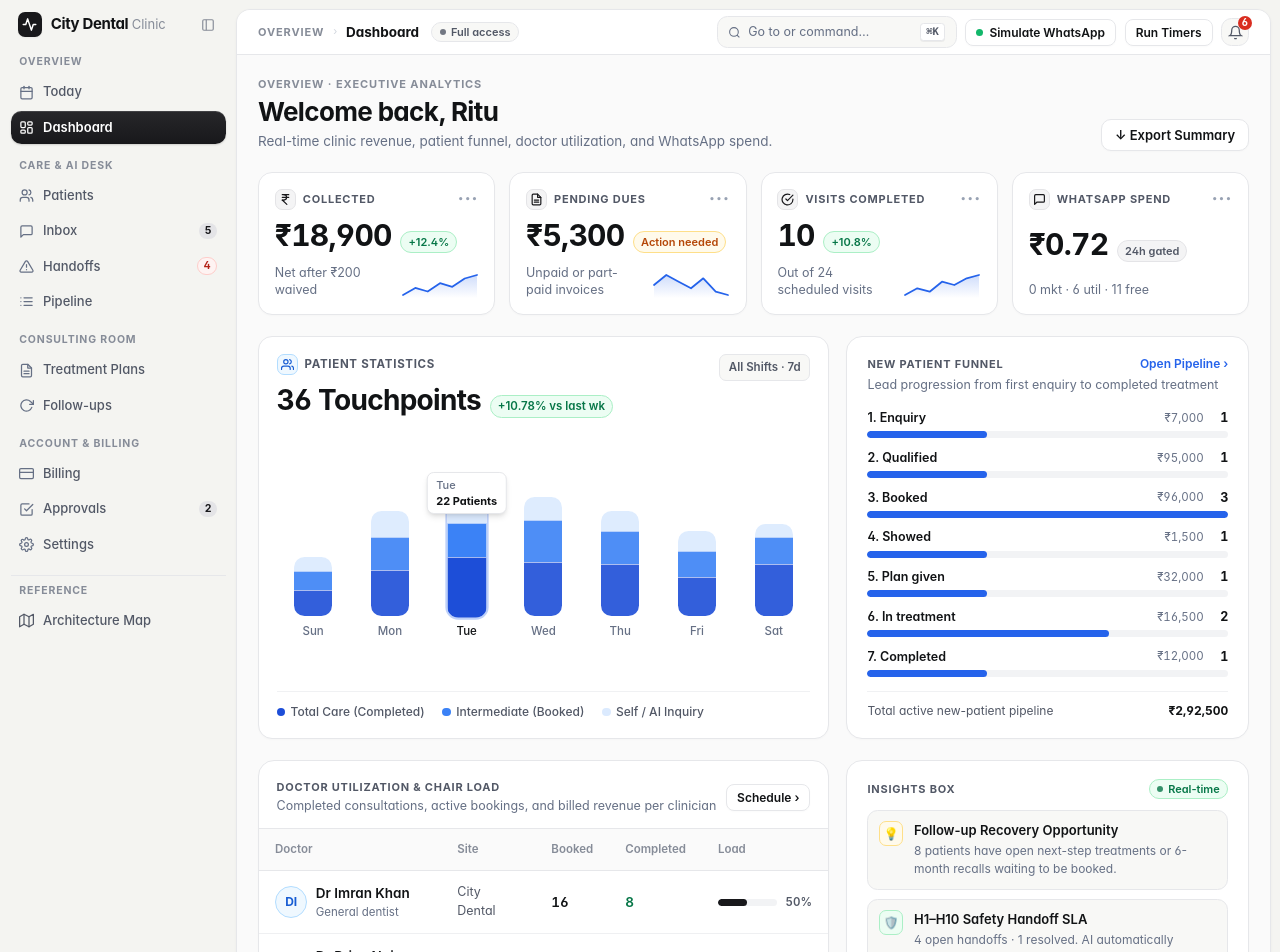
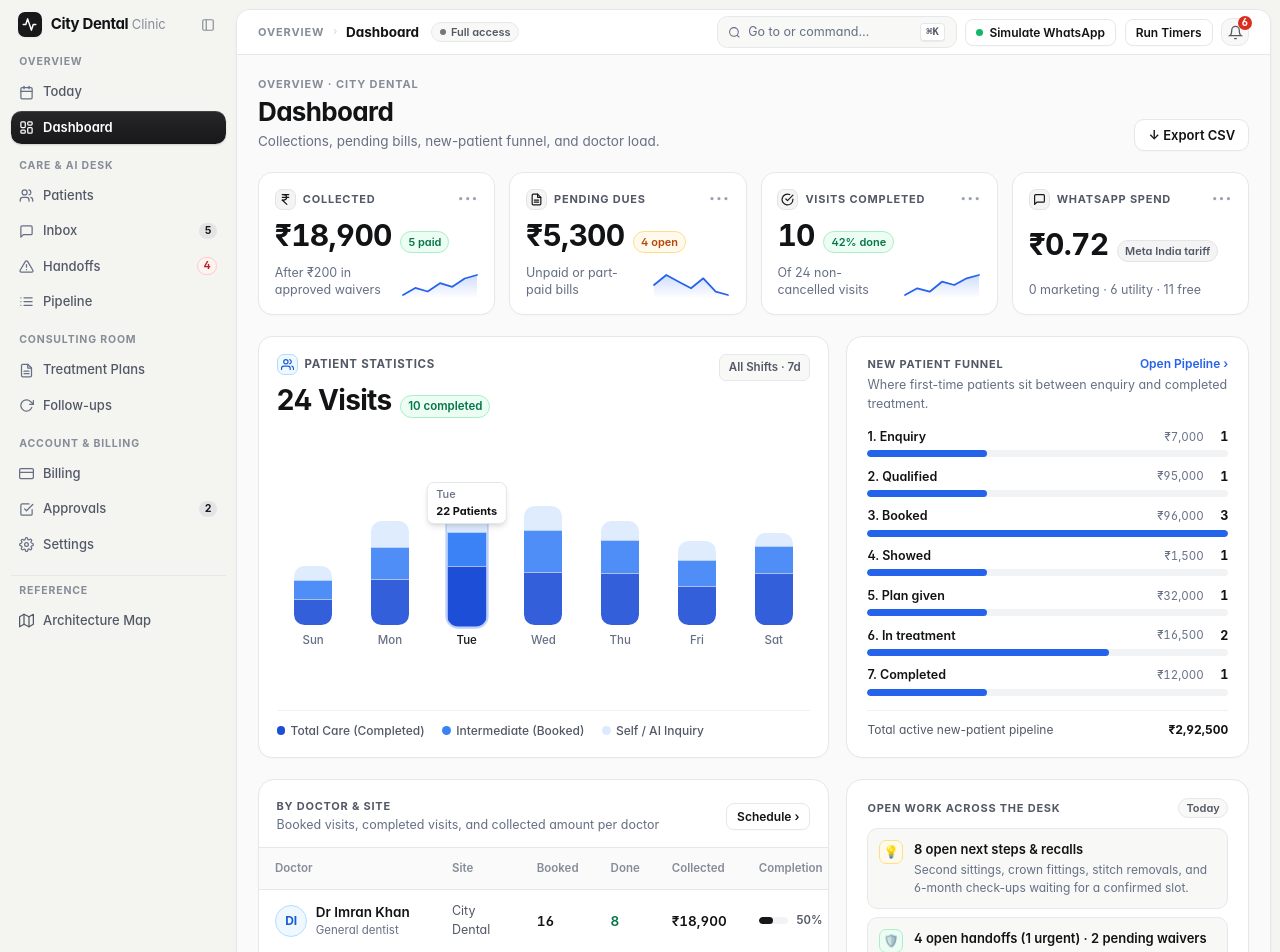
Before and after one commit to aloodamz/clinic-desk, a Next.js app: page /dashboard in a window 1280 px wide. Shown: the top 952 px of the page. Built offline with nearby package versions, Linux system fonts and the light colour scheme.

Commit message:
code optimisation

```diff
--- a/src/app/dashboard/page.tsx
+++ b/src/app/dashboard/page.tsx
@@ -74,22 +74,33 @@ export default function DashboardPage() {
   ];
 
   const openHandoffs = state.handoffs.filter((h) => h.status === "open").length;
-  const resolvedHandoffs = state.handoffs.filter((h) => h.status === "resolved").length;
+  const highPriorityHandoffs = state.handoffs.filter(
+    (h) => h.status === "open" && h.priority === "high",
+  ).length;
   const openSteps = state.nextSteps.filter((n) => n.status === "open").length;
+  const pendingWaivers = state.waivers.filter((w) => w.status === "pending").length;
+  const paidInvoicesCount = state.invoices.filter((i) =>
+    filterDocId ? i.doctorId === filterDocId && i.status === "paid" : i.status === "paid",
+  ).length;
+  const unpaidInvoicesCount = state.invoices.filter((i) =>
+    filterDocId ? i.doctorId === filterDocId && i.status !== "paid" : i.status !== "paid",
+  ).length;
 
   return (
     <div className="w-full flex flex-col gap-6">
-      {/* Top Header (Mitrasehat & Medoria style) */}
+      {/* Top Header */}
       <div className="flex flex-col sm:flex-row sm:items-end justify-between gap-4">
         <div>
           <div className="text-[11px] font-bold uppercase tracking-[0.08em] text-[#868C98] mb-1">
-            OVERVIEW · EXECUTIVE ANALYTICS
+            OVERVIEW · {state.settings.clinicName.toUpperCase()}
           </div>
           <h1 className="text-[26px] leading-tight font-bold tracking-tight text-[#111315]">
-            Welcome back, {user.name.split(" ")[0]}
+            Dashboard
           </h1>
           <p className="text-[13.5px] text-[#667085] mt-0.5">
-            Real-time clinic revenue, patient funnel, doctor utilization, and WhatsApp spend.
+            {isFunnelOnly
+              ? "New-patient funnel, recall progress, and WhatsApp message costs."
+              : "Collections, pending bills, new-patient funnel, and doctor load."}
           </p>
         </div>
 
@@ -101,23 +112,23 @@ export default function DashboardPage() {
                 onClick={() => setScope("all")}
                 className={`seg-btn ${scope === "all" ? "active" : ""}`}
               >
-                Full Clinic
+                All doctors
               </button>
               <button
                 type="button"
                 onClick={() => setScope("mine")}
                 className={`seg-btn ${scope === "mine" ? "active" : ""}`}
               >
-                My Practice
+                My patients
               </button>
             </div>
           )}
           <button
             type="button"
             className="btn-ghost"
-            onClick={() => toast("Weekly clinic report exported to CSV.", "ok")}
+            onClick={() => toast("Exported summary CSV.", "ok")}
           >
-            ↓ Export Summary
+            ↓ Export CSV
           </button>
         </div>
       </div>
@@ -127,10 +138,10 @@ export default function DashboardPage() {
         {isFunnelOnly ? (
           <>
             <KpiCard
-              label="ACTIVE NEW LEADS"
+              label="NEW PATIENT LEADS"
               value={newDeals.length}
-              sublabel="In new-patient conversion funnel"
-              trend="Funnel view"
+              sublabel="On the new-patient board"
+              trend={`${newDeals.filter((d) => d.stage === "Booked" || d.stage === "Showed").length} booked/showed`}
               trendTone="info"
               icon={KpiIcons.users}
               sparkline={[5, 8, 7, 10, 9, 12, Math.max(4, newDeals.length)]}
@@ -138,8 +149,8 @@ export default function DashboardPage() {
             <KpiCard
               label="OPEN NEXT STEPS"
               value={openSteps}
-              sublabel="Pending recalls & plan follow-ups"
-              trend={openSteps > 0 ? "Follow up" : "Clear"}
+              sublabel="Follow-ups & recalls due"
+              trend={openSteps > 0 ? "Needs follow-up" : "Clear"}
               trendTone={openSteps > 0 ? "warn" : "ok"}
               icon={KpiIcons.note}
               sparkline={[6, 5, 7, 8, 6, 5, Math.max(2, openSteps)]}
@@ -150,8 +161,12 @@ export default function DashboardPage() {
             <KpiCard
               label="COLLECTED"
               value={rupees(collected)}
-              sublabel={waivedTotal > 0 ? `Net after ${rupees(waivedTotal)} waived` : "Paid across all receipts"}
-              trend="+12.4%"
+              sublabel={
+                waivedTotal > 0
+                  ? `After ${rupees(waivedTotal)} in approved waivers`
+                  : "Across all recorded receipts"
+              }
+              trend={`${paidInvoicesCount} paid`}
               trendTone="ok"
               icon={KpiIcons.rupee}
               sparkline={[12, 18, 15, 22, 19, 26, 29]}
@@ -159,8 +174,8 @@ export default function DashboardPage() {
             <KpiCard
               label="PENDING DUES"
               value={rupees(due)}
-              sublabel="Unpaid or part-paid invoices"
-              trend={due > 0 ? "Action needed" : "Clear"}
+              sublabel="Unpaid or part-paid bills"
+              trend={due > 0 ? `${unpaidInvoicesCount} open` : "Clear"}
               trendTone={due > 0 ? "warn" : "ok"}
               icon={KpiIcons.note}
               sparkline={[9, 12, 10, 8, 11, 7, 6]}
@@ -170,8 +185,8 @@ export default function DashboardPage() {
         <KpiCard
           label="VISITS COMPLETED"
           value={completedVisits}
-          sublabel={`Out of ${scheduledVisits} scheduled visits`}
-          trend="+10.8%"
+          sublabel={`Of ${scheduledVisits} non-cancelled visits`}
+          trend={`${scheduledVisits ? Math.round((completedVisits / scheduledVisits) * 100) : 0}% done`}
           trendTone="ok"
           icon={KpiIcons.check}
           sparkline={[4, 6, 5, 8, 7, 9, Math.max(5, completedVisits)]}
@@ -179,8 +194,8 @@ export default function DashboardPage() {
         <KpiCard
           label="WHATSAPP SPEND"
           value={rupeesPaise(waTotal)}
-          sublabel={`${waMkt} mkt · ${waUtil} util · ${waService} free`}
-          trend="24h gated"
+          sublabel={`${waMkt} marketing · ${waUtil} utility · ${waService} free`}
+          trend="Meta India tariff"
           trendTone="neutral"
           icon={KpiIcons.message}
         />
@@ -191,8 +206,8 @@ export default function DashboardPage() {
         <div className="lg:col-span-7">
           <WeeklyStackedChart
             days={weeklyDays}
-            totalLabel={`${scheduledVisits + newDeals.length} Touchpoints`}
-            deltaLabel="+10.78% vs last wk"
+            totalLabel={`${scheduledVisits} Visits`}
+            deltaLabel={`${completedVisits} completed`}
           />
         </div>
 
@@ -210,7 +225,7 @@ export default function DashboardPage() {
               </Link>
             </div>
             <p className="text-[12.5px] text-[#667085] mb-4">
-              Lead progression from first enquiry to completed treatment
+              Where first-time patients sit between enquiry and completed treatment.
             </p>
 
             <div className="flex flex-col gap-3">
@@ -254,17 +269,19 @@ export default function DashboardPage() {
         </div>
       </div>
 
-      {/* Bottom 12-Column Row: Doctor Performance Table + Medoria Insights Box */}
+      {/* Bottom 12-Column Row: By Doctor Table + Clinic Notes */}
       <div className="grid grid-cols-1 lg:grid-cols-12 gap-5 items-start">
-        {/* Left 7 Columns: Doctor Performance */}
+        {/* Left 7 Columns: By Doctor */}
         <div className="lg:col-span-7 card !p-0 overflow-hidden">
           <div className="p-5 pb-3.5 border-b border-[#E6E7EA] flex items-center justify-between">
             <div>
               <div className="text-[11px] font-bold uppercase tracking-[0.07em] text-[#525866]">
-                DOCTOR UTILIZATION &amp; CHAIR LOAD
+                BY DOCTOR &amp; SITE
               </div>
               <p className="text-[12.5px] text-[#667085] mt-0.5">
-                Completed consultations, active bookings, and billed revenue per clinician
+                {isFunnelOnly
+                  ? "Booked and completed visits per doctor"
+                  : "Booked visits, completed visits, and collected amount per doctor"}
               </p>
             </div>
             <Link href="/today" className="btn-ghost btn-sm">
@@ -279,8 +296,9 @@ export default function DashboardPage() {
                   <th>Doctor</th>
                   <th>Site</th>
                   <th>Booked</th>
-                  <th>Completed</th>
-                  <th>Load</th>
+                  <th>Done</th>
+                  {!isFunnelOnly && <th>Collected</th>}
+                  <th>Completion</th>
                 </tr>
               </thead>
               <tbody>
@@ -293,6 +311,9 @@ export default function DashboardPage() {
                     ? Math.round((docDone / docAppts.length) * 100)
                     : 0;
                   const site = state.sites.find((s) => s.id === d.siteIds[0]);
+                  const docCollected = state.invoices
+                    .filter((inv) => inv.doctorId === d.id)
+                    .reduce((s, inv) => s + invoiceTotals(inv, state.waivers).paid, 0);
 
                   return (
                     <tr key={d.id}>
@@ -315,6 +336,11 @@ export default function DashboardPage() {
                       </td>
                       <td className="tabular-nums font-semibold">{docAppts.length}</td>
                       <td className="tabular-nums text-[#067647] font-semibold">{docDone}</td>
+                      {!isFunnelOnly && (
+                        <td className="tabular-nums font-semibold text-[#111315]">
+                          {rupees(docCollected)}
+                        </td>
+                      )}
                       <td className="w-36">
                         <div className="flex items-center gap-2">
                           <div className="flex-1 h-2 bg-[#F2F3F5] rounded-full overflow-hidden">
@@ -336,14 +362,14 @@ export default function DashboardPage() {
           </div>
         </div>
 
-        {/* Right 5 Columns: Medoria Insights Box & WhatsApp Cost Ledger */}
+        {/* Right 5 Columns: Operational Summary */}
         <div className="lg:col-span-5 flex flex-col gap-4">
           <div className="card">
             <div className="flex items-center justify-between mb-3">
               <span className="text-[11px] font-bold uppercase tracking-[0.07em] text-[#525866]">
-                INSIGHTS BOX
+                OPEN WORK ACROSS THE DESK
               </span>
-              <span className="chip sm ok">Real-time</span>
+              <span className="chip sm no-dot">Today</span>
             </div>
 
             <div className="flex flex-col gap-2.5">
@@ -353,11 +379,11 @@ export default function DashboardPage() {
                 </span>
                 <div>
                   <div className="font-semibold text-[13px] text-[#111315]">
-                    Follow-up Recovery Opportunity
+                    {openSteps} open next steps &amp; recalls
                   </div>
                   <div className="text-[12px] text-[#667085] mt-0.5">
-                    {openSteps} patients have open next-step treatments or 6-month recalls waiting
-                    to be booked.
+                    Second sittings, crown fittings, stitch removals, and 6-month check-ups waiting
+                    for a confirmed slot.
                   </div>
                 </div>
               </div>
@@ -368,11 +394,12 @@ export default function DashboardPage() {
                 </span>
                 <div>
                   <div className="font-semibold text-[13px] text-[#111315]">
-                    H1–H10 Safety Handoff SLA
+                    {openHandoffs} open handoffs ({highPriorityHandoffs} urgent) · {pendingWaivers}{" "}
+                    pending waivers
                   </div>
                   <div className="text-[12px] text-[#667085] mt-0.5">
-                    {openHandoffs} open handoffs · {resolvedHandoffs} resolved. AI automatically
-                    pauses on clinical risk, fee waiver asks, or voice notes.
+                    Chats where the AI stepped back for pain/swelling (H1), price talk (H5), or
+                    records requests (H8).
                   </div>
                 </div>
               </div>
@@ -383,11 +410,11 @@ export default function DashboardPage() {
                 </span>
                 <div className="flex-1">
                   <div className="font-semibold text-[13px] text-[#111315]">
-                    WhatsApp Per-Message Cost Ledger
+                    WhatsApp message breakdown
                   </div>
                   <div className="text-[12px] text-[#667085] mt-0.5">
                     Utility ({rupeesPaise(RATES.utility)}): {waUtil} sent · Marketing (
-                    {rupeesPaise(RATES.marketing)}): {waMkt} sent · 24h Service (₹0):{" "}
+                    {rupeesPaise(RATES.marketing)}): {waMkt} sent · 24h free replies (₹0):{" "}
                     {waService} sent.
                   </div>
                 </div>
--- a/src/app/pipeline/page.tsx
+++ b/src/app/pipeline/page.tsx
@@ -65,10 +65,10 @@ export default function PipelinePage() {
       <div className="flex flex-col sm:flex-row sm:items-end justify-between gap-4">
         <div>
           <div className="text-[11px] font-bold uppercase tracking-[0.08em] text-[#868C98] mb-1">
-            CARE &amp; AI DESK · CONVERSION KANBAN
+            CARE · PIPELINE
           </div>
           <h1 className="text-[26px] leading-tight font-bold tracking-tight text-[#111315]">
-            Patient Pipeline
+            Pipeline
           </h1>
           <p className="text-[13.5px] text-[#667085] mt-0.5">
             {BOARDS.find((b) => b.id === board)?.desc}
--- a/src/app/plans/page.tsx
+++ b/src/app/plans/page.tsx
@@ -19,7 +19,7 @@ const STATUS_CHIP: Record<PlanStatus, string> = {
 };
 
 export default function PlansPage() {
-  const { state, sendEstimate, setPlanItems, unlockEstimate, toast } = useStore();
+  const { state, role, sendEstimate, setPlanItems, unlockEstimate, toast } = useStore();
   const [selId, setSelId] = useState<string | null>(state?.plans[0]?.id ?? null);
   const [selectedTooth, setSelectedTooth] = useState<string>("36");
   const [newProcedure, setNewProcedure] = useState<string>("Root canal");
@@ -67,20 +67,22 @@ export default function PlansPage() {
       <div className="flex flex-col sm:flex-row sm:items-end justify-between gap-4">
         <div>
           <div className="text-[11px] font-bold uppercase tracking-[0.08em] text-[#868C98] mb-1">
-            CONSULTING ROOM · FDI CHART &amp; ESTIMATES
+            CONSULTING ROOM · PLANS &amp; ESTIMATES
           </div>
           <h1 className="text-[26px] leading-tight font-bold tracking-tight text-[#111315]">
-            Treatment Plans &amp; Estimates
+            Treatment Plans
           </h1>
           <p className="text-[13.5px] text-[#667085] mt-0.5">
-            Build multi-tooth treatment plans and share 4-digit OTP-protected estimate links (valid
-            14 days, locks after 5 wrong tries).
+            Treatment plans and estimates with a 4-digit code-protected link (valid 14 days, locks
+            after 5 wrong tries).
           </p>
         </div>
 
-        <button type="button" className="btn" onClick={() => setCreateOpen(true)}>
-          + New Treatment Plan
-        </button>
+        {role !== "front_desk" && (
+          <button type="button" className="btn" onClick={() => setCreateOpen(true)}>
+            + New Treatment Plan
+          </button>
+        )}
       </div>
 
       {/* Master-Detail 12-Column Split */}
--- a/src/app/today/page.tsx
+++ b/src/app/today/page.tsx
@@ -155,6 +155,7 @@ export default function TodayPage() {
               ))}
             </select>
           )}
+          {role !== "counsellor" && role !== "assistant" && (
             <button
               type="button"
               className="btn"
@@ -162,16 +163,17 @@ export default function TodayPage() {
             >
               + Book Visit
             </button>
+          )}
         </div>
       </div>
 
-      {/* 4-Column KPI Row (Pulse Clinic + Mitrasehat style) */}
+      {/* 4-Column KPI Row */}
       <div className="grid grid-cols-1 sm:grid-cols-2 lg:grid-cols-4 gap-4">
         <KpiCard
           label="BOOKED"
           value={booked}
           sublabel="Not cancelled today"
-          trend="+14%"
+          trend={`${dayAppts.filter((a) => a.isNewPatient).length} new`}
           trendTone="ok"
           icon={KpiIcons.calendar}
           sparkline={[5, 6, 7, 6, 8, 7, booked || 8]}
```
Also changed, not shown: src/app/handoffs/page.tsx (+3 -4 lines), src/app/patients/page.tsx (+9 -7 lines). Lines whose indentation alone changed are shown as unchanged.
